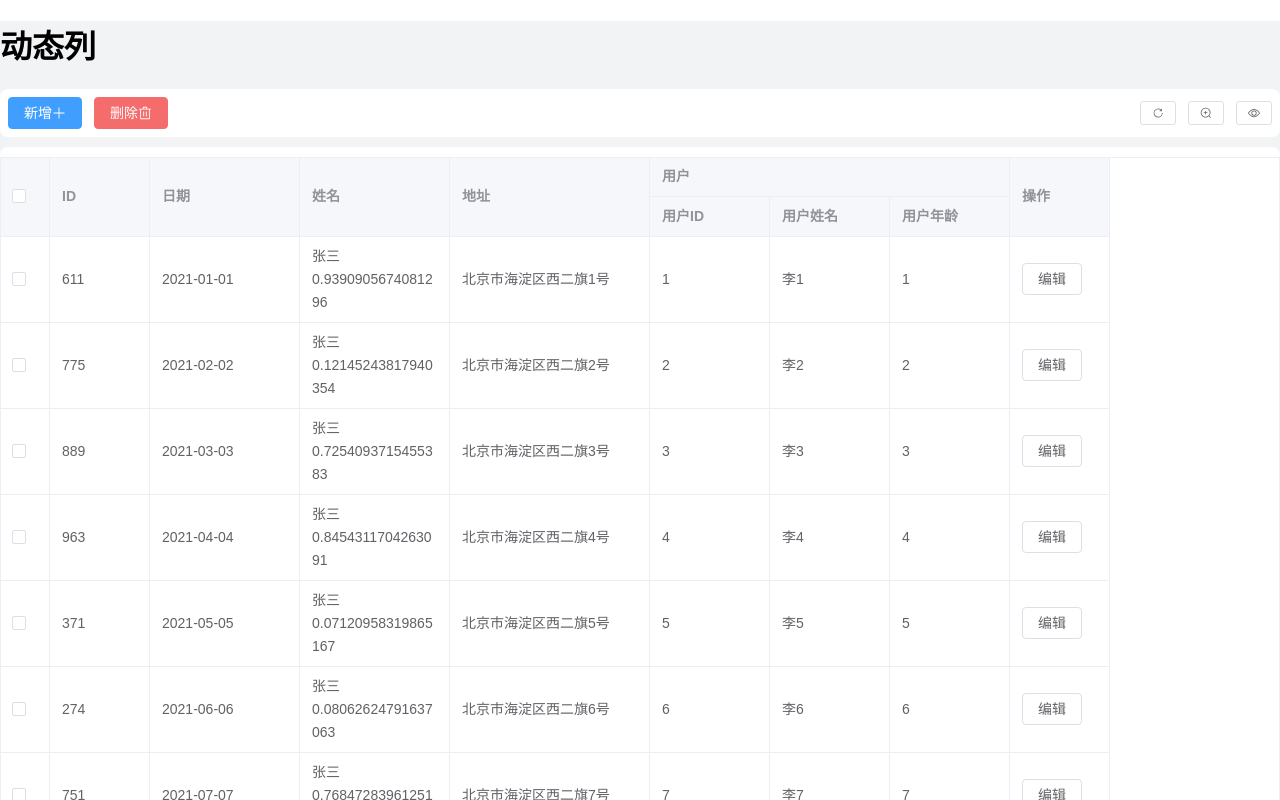
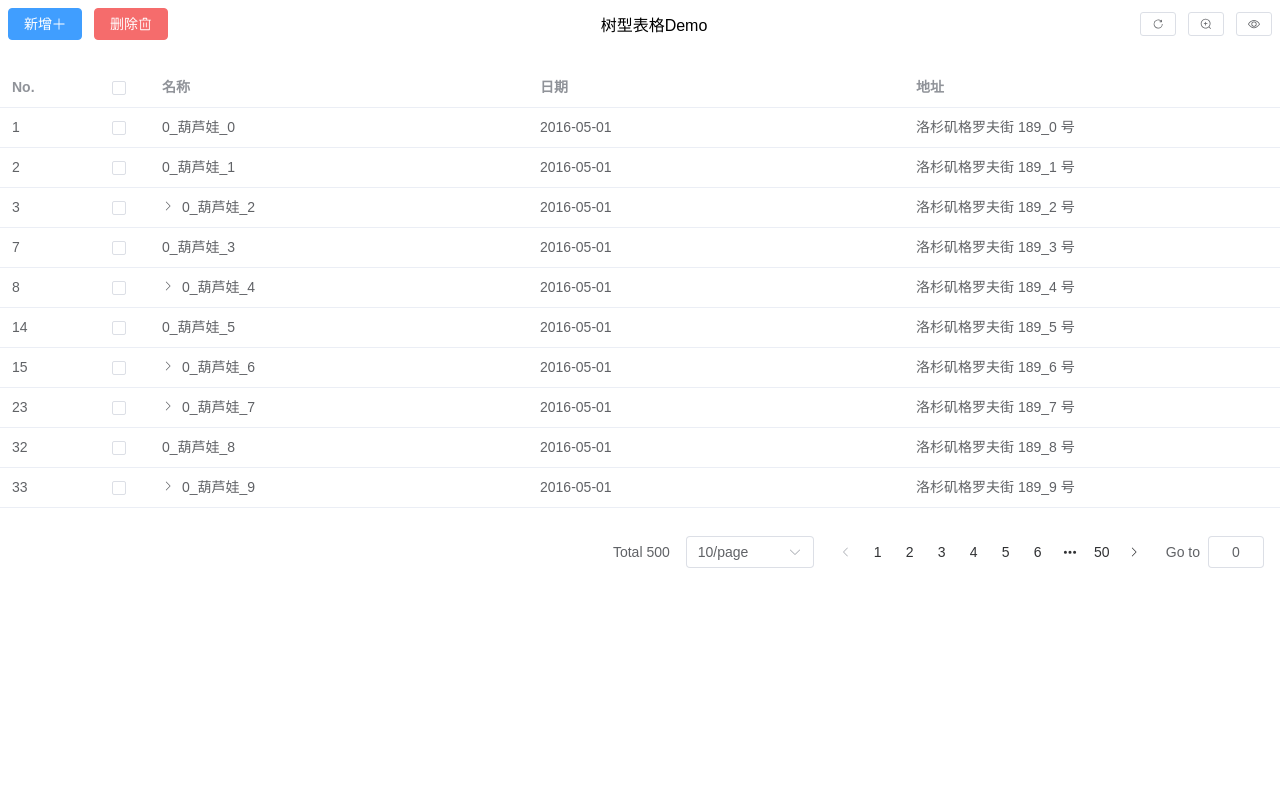
Before and after one commit to Wnnk/echartbase, a Vue app: page / in a window 1280 px wide. Shown: the top 800 px of the page. Built offline with nearby package versions, Linux system fonts and the light colour scheme.

Commit message:
<feat> 树型表格demo

```diff
--- a/src/assets/styles/main.css
+++ b/src/assets/styles/main.css
@@ -7,5 +7,5 @@ html body {
 
 #app {
   height: 100vh;
-  width: 100vw;
+  width: 100%;
 }
--- a/src/router/routes.ts
+++ b/src/router/routes.ts
@@ -91,7 +91,7 @@ const routes = [
     component: () => import('@/views/Dialog/useDialog.vue'),
   },
   {
-    path: '/',
+    path: '/useTable',
     name: 'useTable',
     component: () => import('@/views/table/useTable.vue'),
   },
@@ -99,6 +99,16 @@ const routes = [
     path: '/useForm',
     name: 'useForm',
     component: ()=> import("@/views/form/useForm.vue")
+  },
+  {
+    path: '/useColTable',
+    name: 'useColTable',
+    component: () => import('@/views/table/Demo/useColTable.vue')
+  },
+  {
+    path: '/',
+    name: 'useTreeColTable',
+    component: () => import('@/views/table/Demo/useTreeColTable.vue')
   }
 ]
 
--- /dev/null
+++ b/src/views/table/Demo/useColTable.vue
@@ -0,0 +1,114 @@
+<template>
+  <col-table
+    v-model:search-params="searchParams"
+    v-model:checked-options="checkedOptions"
+    :columns="columns"
+    :data="data"
+    :options="tableOptions"
+    :total="total"
+    @delete-rows="deleteRows"
+    @add-data="addData"
+  >
+    <template #toolMiddle>
+      <span>中间自定义工具栏</span>
+    </template>
+    <el-table-column type="expand" width="50px">
+      <template #default="{ row }">
+        <div>
+          <span>展开后显示的名字: {{ row.name }}</span>
+        </div>
+      </template>
+    </el-table-column>
+    <template #append>
+      <div>自定义尾部</div>
+    </template>
+    <template #empty>
+      <div>自定义空数据</div>
+    </template>
+  </col-table>
+</template>
+
+<script setup lang="ts">
+import { ref, onMounted, watch } from 'vue'
+import colTable from '@/views/table/colTable/colTable.vue'
+import type { ColumnType } from '@/views/table/colTable/type'
+import { getTableColumns, getColumnsData } from '@/views/table/colTable/api'
+
+const columns = ref<ColumnType[]>([])
+const total = ref(0);
+const checkedOptions = ref<ColumnType[]>([]);
+const data = ref<any[]>([]);
+const tableOptions = ref({
+  status: 0,
+  indexLabel: 'No.',
+  showSummary: true,
+})
+const searchParams = ref({
+	page: 0,
+	size: 10,
+})
+onMounted(() => {
+  columnApi()
+})
+const columnApi = async () => {
+  try {
+    columns.value = await getTableColumns() as ColumnType[]
+    checkedOptions.value = JSON.parse(JSON.stringify(columns.value))
+    dataApi()
+  } catch (error) {
+    console.log(error)
+  }
+}
+const dataApi = async () => {
+  try {
+    tableOptions.value.status = 1
+    const res = await getColumnsData(searchParams.value) as any
+    data.value = res.data;
+    total.value = res.total;
+    tableOptions.value.status = 2
+  } catch (error) {
+    tableOptions.value.status = 3
+  }
+}
+
+watch(
+  () => searchParams.value,
+  () => {
+    dataApi()
+  },
+)
+
+
+
+onMounted(() => {
+	// 尝试搜索
+	searchParams.value = {
+		...searchParams.value,
+		page: 1
+	}
+})
+
+const deleteRows = (rows: any[]) => {
+  try {
+    tableOptions.value.status = 1
+    data.value = data.value.filter((item) => !rows.includes(item))
+    dataApi()
+    tableOptions.value.status = 2
+  } catch (error) {
+    tableOptions.value.status = 3
+  }
+}
+
+const addData = (row: any) => {
+  try {
+    tableOptions.value.status = 1
+    data.value.push(row)
+    tableOptions.value.status = 2
+  } catch (error) {
+    tableOptions.value.status = 3
+  }
+}
+
+</script>
+
+<style lang="scss" scoped></style>
--- /dev/null
+++ b/src/views/table/Demo/useTreeColTable.vue
@@ -0,0 +1,73 @@
+<template>
+  <colTable
+    :data="data"
+    :total="total"
+    v-model:checked-options="checkedOptions"
+    :columns="columns"
+    v-model:searchParams="searchParams"
+    :options="tableOptions"
+  >
+  <template #toolMiddle>
+    <span>树型表格Demo</span>
+  </template>
+  </colTable>
+</template>
+
+<script setup lang='ts'>
+import { getTreeColumns , getTreeData } from '@/views/table/colTable/api'
+import type { ColumnType } from '@/views/table/colTable/type'
+import { ref, watch, onMounted } from 'vue'
+import colTable from '../colTable/colTable.vue';
+
+const data = ref<any[]>([])
+const total = ref(0);
+const checkedOptions = ref<ColumnType[]>([]);
+const columns = ref<ColumnType[]>([])
+const tableOptions = ref({
+  status: 0,
+  indexLabel: 'No.',
+})
+const searchParams = ref({
+	page: 0,
+	size: 10,
+})
+
+onMounted( () => {
+  columnApi()
+})
+
+const columnApi = async () => {
+  try {
+    tableOptions.value.status = 1
+    columns.value = await getTreeColumns() as ColumnType[]
+    checkedOptions.value = JSON.parse(JSON.stringify(columns.value))
+    await dataApi()
+    tableOptions.value.status = 2
+  } catch (error) {
+    tableOptions.value.status = 3
+  }
+}
+
+const dataApi = async () => {
+  try {
+    tableOptions.value.status = 1
+    const res  =  await getTreeData(searchParams.value) as any
+    data.value = res.data
+    total.value = res.total
+    tableOptions.value.status = 2
+  } catch (error) {
+    tableOptions.value.status = 3
+  }
+}
+
+watch(
+  () => searchParams.value,
+  () => {
+    console.log('searchParams', searchParams.value)
+    dataApi()
+  },
+)
+</script>
+
+<style lang='scss' scoped>
+</style>
--- a/src/views/table/colTable/api.ts
+++ b/src/views/table/colTable/api.ts
@@ -1,3 +1,5 @@
+import { da } from 'element-plus/es/locale/index.mjs'
+
 export const getTableColumns = () => {
   return new Promise((resolve, reject) => {
     setTimeout(() => {
@@ -5,42 +7,71 @@ export const getTableColumns = () => {
         {
           label: 'ID',
           prop: 'id',
-          width: 100,
+          minWidth: 100,
         },
         {
           label: '日期',
           prop: 'date',
-          width: 150,
+          minWidth: 150,
         },
         {
           label: '姓名',
           prop: 'name',
-          width: 150,
+          minWidth: 150,
         },
         {
           label: '地址',
           prop: 'address',
-          width: 200,
+          minWidth: 200,
         },
         {
           label: '用户',
-          width: 360,
+          minWidth: 360,
           prop: 'user',
           children: [
             {
               label: '用户ID',
-              width: 120,
+              minWidth: 120,
               prop: 'user.id',
             },
             {
               label: '用户姓名',
-              width: 120,
+              minWidth: 120,
               prop: 'user.name',
             },
             {
               label: '用户年龄',
-              width: 120,
+              minWidth: 120,
               prop: 'user.age',
+            },
+          ],
+        },
+        {
+          label: '多等级',
+          prop: 'level',
+          minWidth: 150,
+          children: [
+            {
+              label: '1-1级',
+              prop: 'level.oneToOne',
+              minWidth: 120,
+              children: [
+                {
+                  label: '1-1-1级',
+                  prop: 'level.oneToOne.oneToOne',
+                  minWidth: 100,
+                },
+                {
+                  label: '1-1-2级',
+                  prop: 'level.oneToOne.oneToTwo',
+                  minWidth: 100,
+                },
+              ],
+            },
+            {
+              label: '1-2级',
+              prop: 'level.oneToTwo',
+              minWidth: 120,
             },
           ],
         },
@@ -72,11 +103,76 @@ export const getColumnsData = (sreachParams: any) => {
               name: `李${globalIndex + 1}`,
               age: globalIndex + 1,
             },
+            level: {
+              oneToOne: {
+                oneToOne: `1-1-1级${globalIndex + 1}`,
+                oneToTwo: `1-1-2级${globalIndex + 1}`,
+              },
+              oneToTwo: `1-2级${globalIndex + 1}`,
+            },
+          }
+        }),
+        total: total,
+      }
+
+      resolve(res)
+    }, 1000)
+  })
+}
+
+/* 树型表格api请求 */
+export const getTreeColumns = () => {
+  return new Promise((resolve, reject) => {
+    setTimeout(() => {
+      resolve([
+        {
+          prop: 'name',
+          label: '名称',
+          // minWidth: '200px'
+        },
+        {
+          prop: 'date',
+          label: '日期',
+          // minWidth: '200px'
+        },
+        {
+          label: '地址',
+          prop: 'address',
+        },
+      ])
+    }, 800)
+  })
+}
+
+export const getTreeData = (sreachParams: any) => {
+  const { page, size } = sreachParams
+  const total = 500
+  return new Promise((resolve, reject) => {
+    setTimeout(() => {
+      const res = {
+        data: Array.from({ length: size }).map((_, i) => {
+          return {
+            id: i,
+            date: '2016-05-01',
+            name: `${page}_葫芦娃_${i}`,
+            address: `洛杉矶格罗夫街 189_${i} 号`,
+            children:
+              Math.random() > 0.5
+                ? Array.from({ length: i + 1 }).map((_, _i) => {
+                    return {
+                      id: `${i}_${_i}`,
+                      date: '2018-06-01',
+                      name: `猪妖__${_i}`,
+                      address: `浪浪山 666_${i} 号`,
+                      hasChildren: Math.random() > 0.5,
+                    }
+                  })
+                : undefined,
           }
         }),
         total: total,
       }
       resolve(res)
-    },1000)
+    }, 1000)
   })
 }
--- a/src/views/table/colTable/colTable.scss
+++ b/src/views/table/colTable/colTable.scss
@@ -1,6 +1,6 @@
 .table {
+  // box-sizing: border-box;
   overflow-x: auto;
-  // background-color: #f2f3f5;
 }
 .table-tool {
   display: flex;
--- a/src/views/table/colTable/colTable.vue
+++ b/src/views/table/colTable/colTable.vue
@@ -9,17 +9,21 @@
 -->
 
 <template>
-  <div class="table" >
+  <div class="table">
     <div class="table-tool">
       <div>
         <slot name="toolLeft">
           <el-button type="primary" size="default" @click="addDataDialog = true"
             >新增<el-icon><Plus /></el-icon
           ></el-button>
-          <el-button type="danger" size="default" @click="deleteRows">删除
+          <el-button type="danger" size="default" @click="deleteRows"
+            >删除
             <el-icon><Delete /></el-icon>
           </el-button>
         </slot>
+      </div>
+      <div>
+        <slot name="toolMiddle"></slot>
       </div>
       <div>
         <slot name="toolRight">
@@ -43,7 +47,13 @@
     </div>
 
     <div class="table-container">
-      <el-table :data="data"  ref="tableRef" v-loading="unref(computedOptions).status === 1" v-bind="unref(computedOptions)">
+      <el-table
+        :data="data"
+        ref="tableRef"
+        v-loading="unref(computedOptions).status === 1"
+        v-bind="unref(computedOptions)"
+        @row-click="onRowClick"
+      >
         <el-table-column
           width="100"
           :label="options.indexLabel"
@@ -51,10 +61,14 @@
           v-if="options.indexLabel"
         ></el-table-column>
         <el-table-column type="selection" width="50"></el-table-column>
-        <col-table-column v-for="(column, index) in checkedOptions" :column="column"> </col-table-column>
-        <el-table-column label="操作" width="100">
-          <el-button>编辑</el-button>
-        </el-table-column>
+        <col-table-column v-for="(column, index) in checkedOptions" :column="column">
+        </col-table-column>
+        <template #append>
+          <slot name="append"></slot>
+        </template>
+        <template #empty>
+          <slot name="empty"></slot>
+        </template>
       </el-table>
     </div>
 
@@ -63,7 +77,7 @@
         v-model:current-page="searchParams.page"
         v-model:page-size="searchParams.size"
         :total="total"
-        :layout= unref(computedOptions).layout
+        :layout="unref(computedOptions).layout"
         @current-change="pageChange"
         @size-change="pageSizeChange"
       >
@@ -71,21 +85,20 @@
     </div>
   </div>
 
-  <tableColumnsPopover ref="viewPopover"
-  :virtual-ref="viewButton" :checked-options="checkedOptions"
-  @update:checked-options="checkedOptionsChange"
-  :columns="columns"
-
+  <tableColumnsPopover
+    ref="viewPopover"
+    :virtual-ref="viewButton"
+    :checked-options="checkedOptions"
+    @update:checked-options="checkedOptionsChange"
+    :columns="columns"
   />
-
-
 
   <addForm
     v-model:add-data-dialog="addDataDialog"
     ref="addFormRef"
     v-model:checked-options="checkedOptions"
     @add-data="addData"
-    />
+  />
 </template>
 
 <script setup lang="ts">
@@ -94,37 +107,39 @@ import colTableColumn from './colTableColumn.vue'
 import type { ColumnType } from './type.ts'
 import { tableProps } from './type.ts'
 import tableColumnsPopover from './components/tableColumnsPopover.vue'
-import type {ElTable} from 'element-plus'
+import type { ElTable } from 'element-plus'
 import addForm from './components/addForm.vue'
-import { size } from 'lodash'
-
 
 const props = defineProps(tableProps)
-const emit = defineEmits(['update:searchParams', 'update:checkedOptions', 'refresh','delete-rows','add-data'])
+const emit = defineEmits([
+  'update:searchParams',
+  'update:checkedOptions',
+  'refresh',
+  'delete-rows',
+  'add-data',
+  'row-click',
+  'update:curRow',
+])
 
 const tableRef = ref<InstanceType<typeof ElTable>>()
 
-const addDataDialog = ref(false);
+const addDataDialog = ref(false)
 const addFormRef = ref<InstanceType<typeof addForm>>()
 
-
 const default_tableConnfig = {
-  height:'100%',
+  height: '100%',
   maxHeight: '100%',
   size: 'default',
-  pageSizes: [10,20,50,100],
+  pageSizes: [10, 20, 50, 100],
   layout: 'total, sizes, prev, pager, next, jumper',
   background: true,
   status: 0,
-  rowKey:'id',
-  showIndex:true,
-  indexLabel:'No.',
-  showPagination:true,
+  rowKey: 'id',
+  showIndex: true,
+  indexLabel: 'No.',
+  showPagination: true,
+  highlightCurrentRow: true,
 }
-
-
-
-
 
 const computedOptions = computed(() => {
   const res = {
@@ -133,9 +148,6 @@ const computedOptions = computed(() => {
   }
   return res
 })
-
-
-
 
 /**
  * @description: 计算表格宽度
@@ -146,9 +158,9 @@ const computedOptions = computed(() => {
 const tableWidth = ref(0)
 const getColumnWidth = (arr: ColumnType[], width: number = 0) => {
   arr.forEach((item) => {
-    if (item.width) {
-      width += item.width
-    } else if (item.children && item.children.length > 0 && !item.width) {
+    if (item.minWidth) {
+      width += item.minWidth
+    } else if (item.children && item.children.length > 0 && !item.minWidth) {
       width += getColumnWidth(item.children, width)
     } else {
       width += 100
@@ -164,7 +176,6 @@ const getColumnWidth = (arr: ColumnType[], width: number = 0) => {
 //   tableWidth.value = width > window.innerWidth ? window.innerWidth : width
 // }
 // getTableWidth()
-
 
 const currentPage = ref(1)
 const pageChange = (page: number) => {
@@ -202,12 +213,12 @@ const popoverOutside = () => {
   unref(viewPopover).popperRef?.delayHide?.()
 }
 
-const checkedOptionsChange = (val:ColumnType[]) => {
+const checkedOptionsChange = (val: ColumnType[]) => {
   emit('update:checkedOptions', val)
 }
 
 const deleteRows = () => {
-  if(!tableRef.value) return
+  if (!tableRef.value) return
   const selectedRows = tableRef.value.getSelectionRows()
   if (selectedRows.length === 0) return
   emit('delete-rows', selectedRows)
@@ -223,6 +234,10 @@ const addData = (addData: any) => {
   emit('add-data', addData)
 }
 
+const onRowClick = (row: any, column: any) => {
+  emit('row-click', row, column)
+  emit('update:curRow', row)
+}
 
 </script>
 
--- a/src/views/table/colTable/colTableColumn.vue
+++ b/src/views/table/colTable/colTableColumn.vue
@@ -1,7 +1,7 @@
 <!--  -->
 
 <template>
-  <el-table-column :prop="column.prop" :label="column.label" :width="column.width">
+  <el-table-column :prop="column.prop" :label="column.label" :min-width="column.minWidth">
     <template  v-if="column.children && column.children.length">
       <col-table-column v-for="child in column.children" :column="child"> </col-table-column>
     </template>
--- a/src/views/table/colTable/components/tableColumnsPopover.vue
+++ b/src/views/table/colTable/components/tableColumnsPopover.vue
@@ -53,7 +53,6 @@ const initCheckedOptions = () => {
     localCheckedOptions.value = props.checkedOptions || []
       nextTick(() => {
         const keys =  getAllKeys(localCheckedOptions.value)
-        console.log('checkedKeys:', keys)
         treeRef.value?.setCheckedKeys(keys,false)
       })
   } catch (error) {
@@ -136,14 +135,14 @@ const filterChecked = (columns: ColumnType[], checkedKeys: string[]): ColumnType
   columns.forEach((column) => {
     if (column.children) {
       const child = filterChecked(column.children, checkedKeys)
-      if (child.length > 0) {
+      if (child.length > 0 ) {
         result.push({
           ...column,
           children: child.length ? child : undefined,
         })
       }
     }
-    if (checkedKeys.includes(column.prop)) {
+    else if (checkedKeys.includes(column.prop)) {
       result.push(column)
     }
   })
--- a/src/views/table/useTable.vue
+++ b/src/views/table/useTable.vue
@@ -1,7 +1,7 @@
 <template>
   <div :style="{ background: '#f2f3f5' }">
     <h1>动态列</h1>
-    <col-table
+    <!-- <col-table
       v-model:search-params="searchParams"
       v-model:checked-options="checkedOptions"
       :columns="columns"
@@ -10,7 +10,18 @@
       :total="total"
       @delete-rows="deleteRows"
       @add-data="addData"
-    />
+    >
+      <template #toolMiddle>
+        <span>中间自定义工具栏</span>
+      </template>
+      <el-table-column type="expand" width="50px">
+        <template #default="{ row }">
+          <div>
+            <span>展开后显示的名字: {{ row.name }}</span>
+          </div>
+        </template>
+      </el-table-column>
+    </col-table> -->
   </div>
   <div>
     <h1>读取XLSX table组件</h1>
@@ -40,10 +51,10 @@
   </div>
   <div>
     <h1>带分页器的table组件</h1>
-    <paginate-table :store="store">
-      <el-table-column prop="date" label="日期"></el-table-column>
-      <el-table-column prop="name" label="姓名"></el-table-column>
-      <el-table-column prop="address" label="地址"></el-table-column>
+    <paginate-table :store="store" >
+      <el-table-column prop="date" label="日期" width="100"></el-table-column>
+      <el-table-column prop="name" label="姓名"width=50></el-table-column>
+      <el-table-column prop="address" label="地址" width=100></el-table-column>
     </paginate-table>
   </div>
 </template>
@@ -240,6 +251,8 @@ const checkedOptions = ref<ColumnType[]>([]);
 const data = ref<any[]>([]);
 const tableOptions = ref({
   status: 0,
+  indexLabel: 'No.',
+  showSummary: true,
 })
 const searchParams = ref({
 	page: 0,
@@ -253,7 +266,6 @@ const columnApi = async () => {
     columns.value = await getTableColumns() as ColumnType[]
     checkedOptions.value = JSON.parse(JSON.stringify(columns.value))
     dataApi()
-    // console.log(checkedOptions.value)
   } catch (error) {
     console.log(error)
   }
```
Also changed, not shown: src/views/table/colTable/type.ts (+1 -6 lines).
